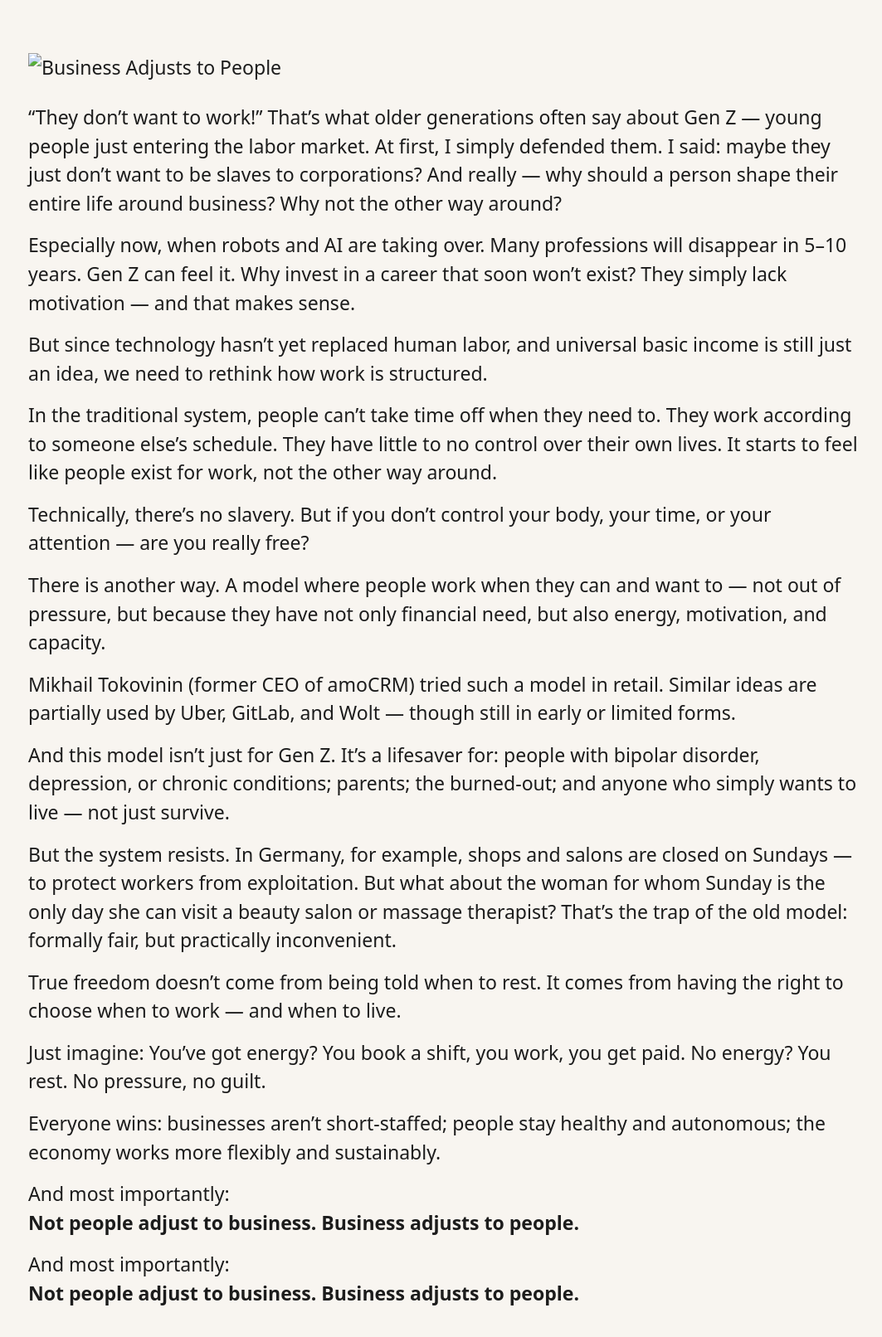
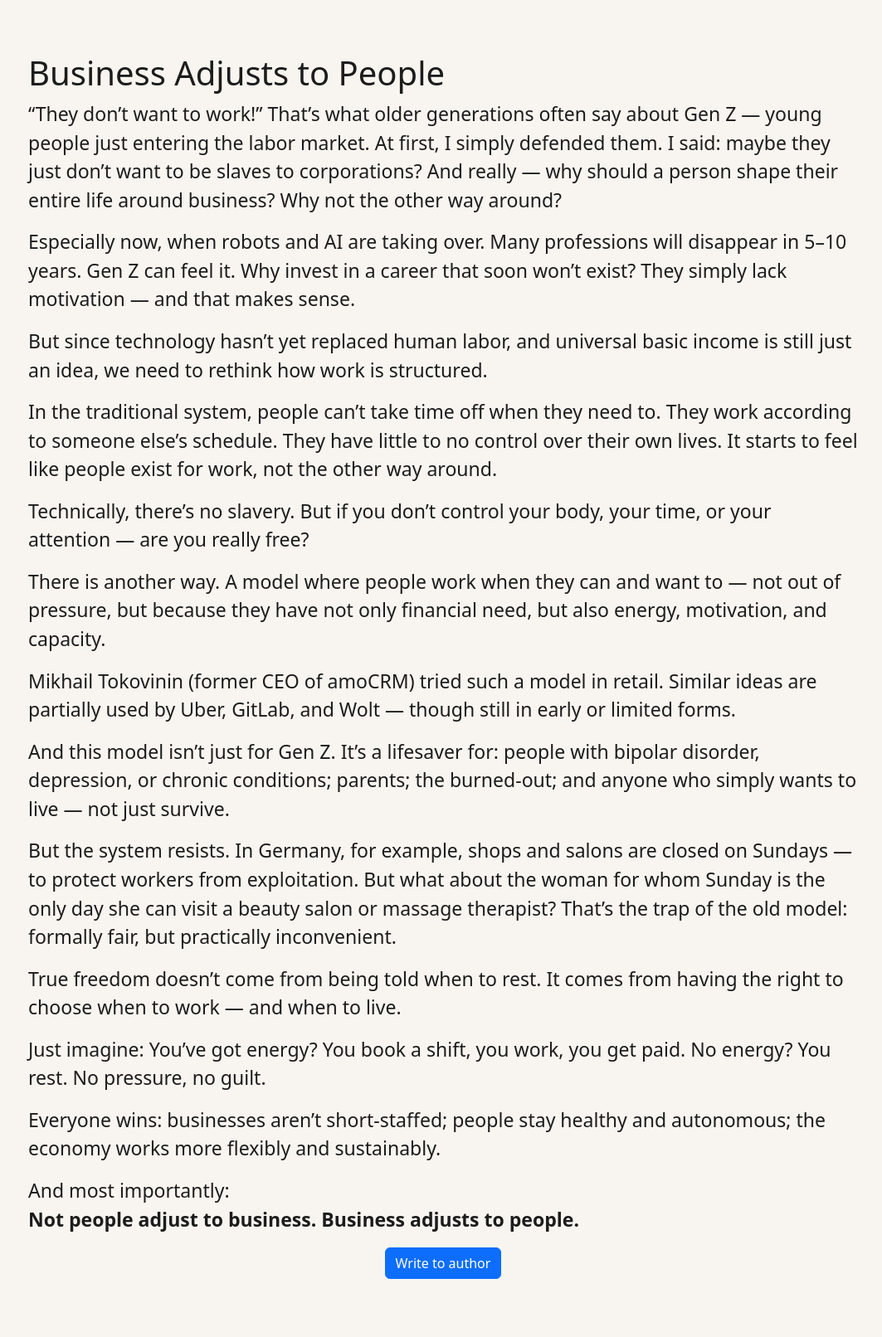
Before and after one commit to alisaversina/workingmodel, a plain HTML site: page index.html in a window 1280 px wide. Shown: the whole page at 83% size, without its empty margins (106-1169 px from the left). Drawn offline with nearby package versions, Linux system fonts and the light colour scheme.

Commit message:
Update index.html

```diff
--- a/index.html
+++ b/index.html
@@ -40,7 +40,7 @@
 </head>
 <body>
   <div class="content">
-    <img src="/mnt/data/A_Socialist_Realism-style_illustration_features_wo.png" alt="Business Adjusts to People" class="header-image">
+    <h1>Business Adjusts to People</h1>
     <p>“They don’t want to work!” That’s what older generations often say about Gen Z — young people just entering the labor market. At first, I simply defended them. I said: maybe they just don’t want to be slaves to corporations? And really — why should a person shape their entire life around business? Why not the other way around?</p>
     <p>Especially now, when robots and AI are taking over. Many professions will disappear in 5–10 years. Gen Z can feel it. Why invest in a career that soon won’t exist? They simply lack motivation — and that makes sense.</p>
     <p>But since technology hasn’t yet replaced human labor, and universal basic income is still just an idea, we need to rethink how work is structured.</p>
@@ -54,7 +54,7 @@
     <p>Just imagine: You’ve got energy? You book a shift, you work, you get paid. No energy? You rest. No pressure, no guilt.</p>
     <p>Everyone wins: businesses aren’t short-staffed; people stay healthy and autonomous; the economy works more flexibly and sustainably.</p>
     <p>And most importantly:<br><strong>Not people adjust to business. Business adjusts to people.</strong></p>
-    <p>And most importantly:<br><strong>Not people adjust to business. Business adjusts to people.</strong></p>
+    <p class="text-center"><a href="mailto:aliceversina@gmail.com" title="Write to author" class="btn btn-primary">Write to author</a></p>
   </div>
 </body>
 </html>
```
